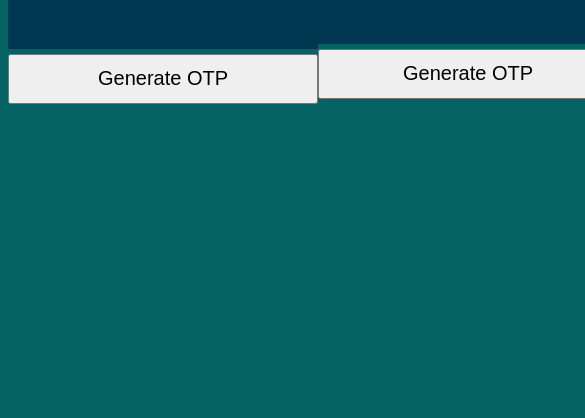
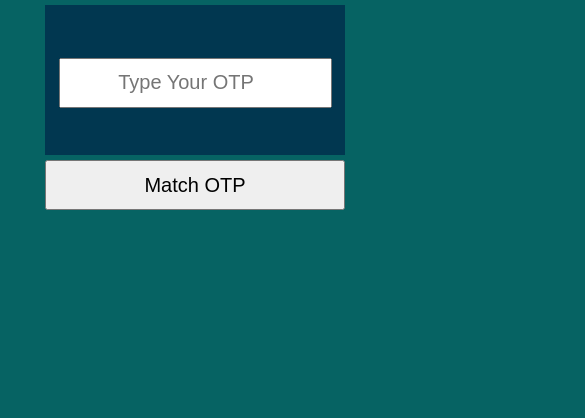
Before and after one commit to rubaiiyat/DOM-Project, a plain HTML site: page 03-Create-Otp/index.html in a window 390 px wide. Shown: the part 434-852 px from the top of the page, 585 px wide, since content can reach past the window. Drawn offline with Linux system fonts and the light colour scheme.

Commit message:
responsive

```diff
--- a/03-Create-Otp/index.html
+++ b/03-Create-Otp/index.html
@@ -29,7 +29,7 @@
               aria-label="Search"
             />
         </div>
-        <button id="submitBtn" type="submit">Generate OTP</button></div>
+        <button id="submitBtn" type="submit">Match OTP</button></div>
     </div>
 
     <h1 id="otpMsz"></h1>
--- a/03-Create-Otp/style.css
+++ b/03-Create-Otp/style.css
@@ -59,3 +59,22 @@ button:hover {
   margin-top: -130px;
   text-align: center;
 }
+
+@media only screen and (max-width: 600px) {
+  button,
+  input {
+    width: auto;
+  }
+
+  .container {
+    height: 100vh;
+    display: flex;
+    flex-direction: column;
+    justify-content: space-evenly;
+    align-items: center;
+  }
+
+  .check {
+    margin-top: -200px;
+  }
+}
```
